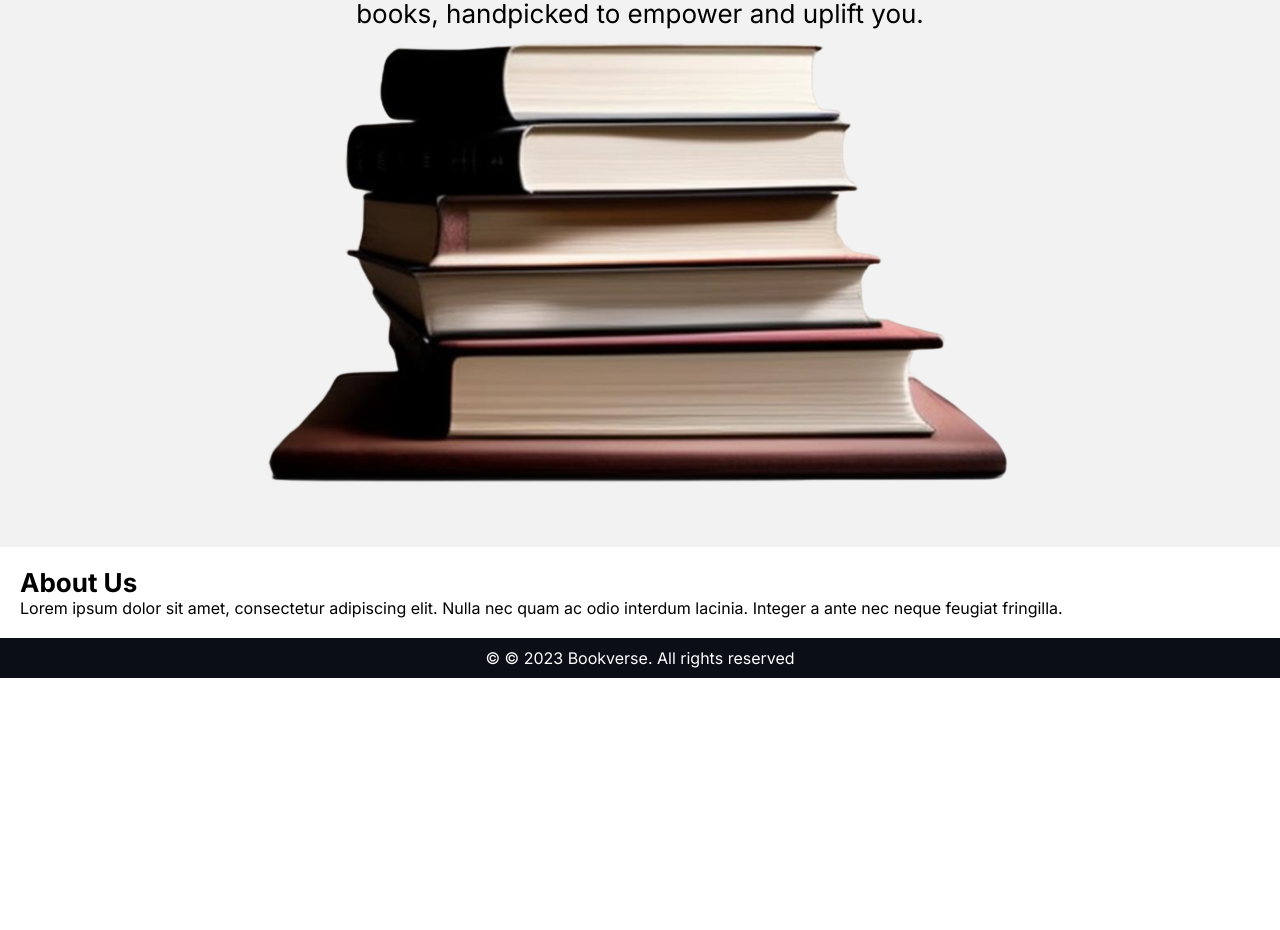
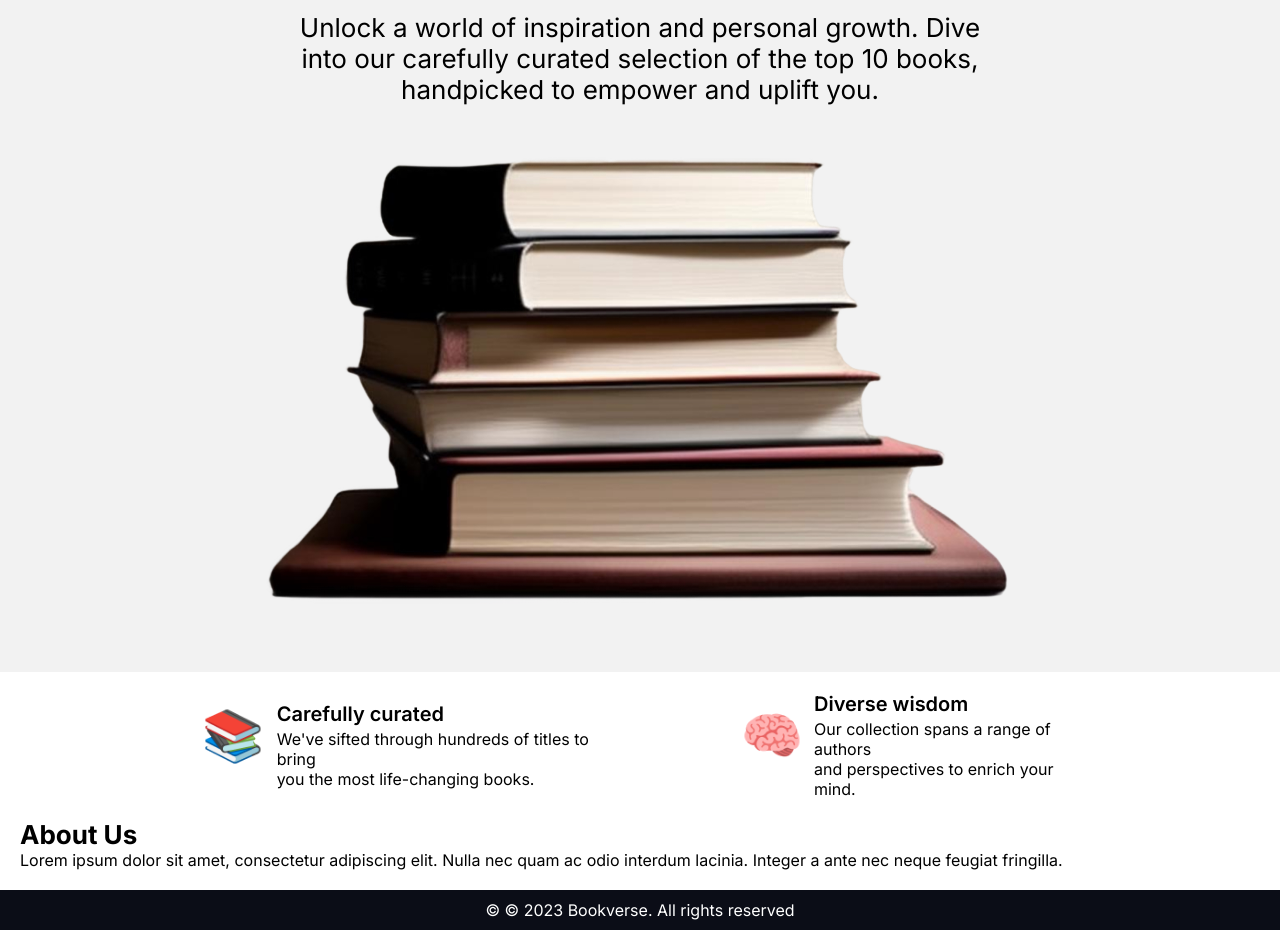
Before and after one commit to elroychibex/mailerlitetest, a plain HTML site: page index.html in a window 1280 px wide. Shown: the part 236-1166 px from the top of the page. Before the commit the page ends 914 px from the top, so only its background shows below. Drawn offline with Linux system fonts and the light colour scheme.

Commit message:
more updates

```diff
--- a/index.css
+++ b/index.css
@@ -5,6 +5,7 @@
     --color-text: #0B0D17;
     --color-text-light: #fff;
 }
+
 
 /* Reset some default styles */
 body, h1, h2, p {
@@ -19,6 +20,10 @@ body {
 
 .container {
     width: 80%;
+    margin: 0 auto;
+}
+.center-content {
+    text-align: center;
 }
 
 .container-fluid {
@@ -50,11 +55,16 @@ h2 {
 h3 {
     font-size: var(--font-size-h3);
     font-weight: 600;
+    margin-bottom: 3px;
 }
 
 p {
     font-size: var(--font-size-p);
     font-weight: var(--font-weight-regular);
+}
+.icon {
+    font-size: 50px;
+    margin: 0 3%;
 }
 
 /* Header Styles */
@@ -68,6 +78,7 @@ nav ul {
     display: flex;
     align-items: center;
     justify-content: space-between;
+    padding: 0 6%;
 }
 
 
@@ -82,7 +93,7 @@ nav a {
     display: flex;
     flex-direction: column;
     align-items: center;
-    padding: 60px 0;
+    padding: 5% 0;
 }
 
 .cta-button {
@@ -98,6 +109,8 @@ nav a {
     font-size: var(--font-size-h2);
     font-weight: var(--font-weight-regular);
     text-align: center;
+    width: 70%;
+    margin: 4% auto;
 }
 
 /* Content Section Styles */
@@ -108,6 +121,11 @@ nav a {
 .landingtext {
     margin: 2%;
     width: 60%;
+}
+.feature-row {
+    display: flex;
+    justify-content: space-around;
+    align-items: center;
 }
 
 /* Footer Styles */
--- a/index.html
+++ b/index.html
@@ -26,10 +26,30 @@
 
     <main>
         <section class="hero">
+            <div class="container center-content">
             <h1>Elevate your life, one page at a time</h1>
-            <p class="body-bold space-up-down">Unlock a world of inspiration and personal growth.
+            <p class="body-bold">Unlock a world of inspiration and personal growth.
                 Dive into our carefully curated selection of the top 10 books, handpicked to empower and uplift you.</p>
                 <img src="/mailerlitetest/images/books.png" alt="Collection of Books"/>
+            </div>
+        </section>
+        <section class="container">
+            <div class="feature-row">
+            <div class="feature-row">
+                <span class="icon">📚</span>
+                <div>
+                <h3>Carefully curated</h3>
+                <p>We've sifted through hundreds of titles to bring</br> you the most life-changing books.</p>
+                </div>
+            </div>
+            <div class="feature-row">
+               <span class="icon">🧠</span>
+                <div>
+                <h3>Diverse wisdom</h3>
+                <p>Our collection spans a range of authors</br> and  perspectives to enrich your mind.</p>
+                </div>
+            </div>
+        </div>
         </section>
 
         <section class="content">
```
